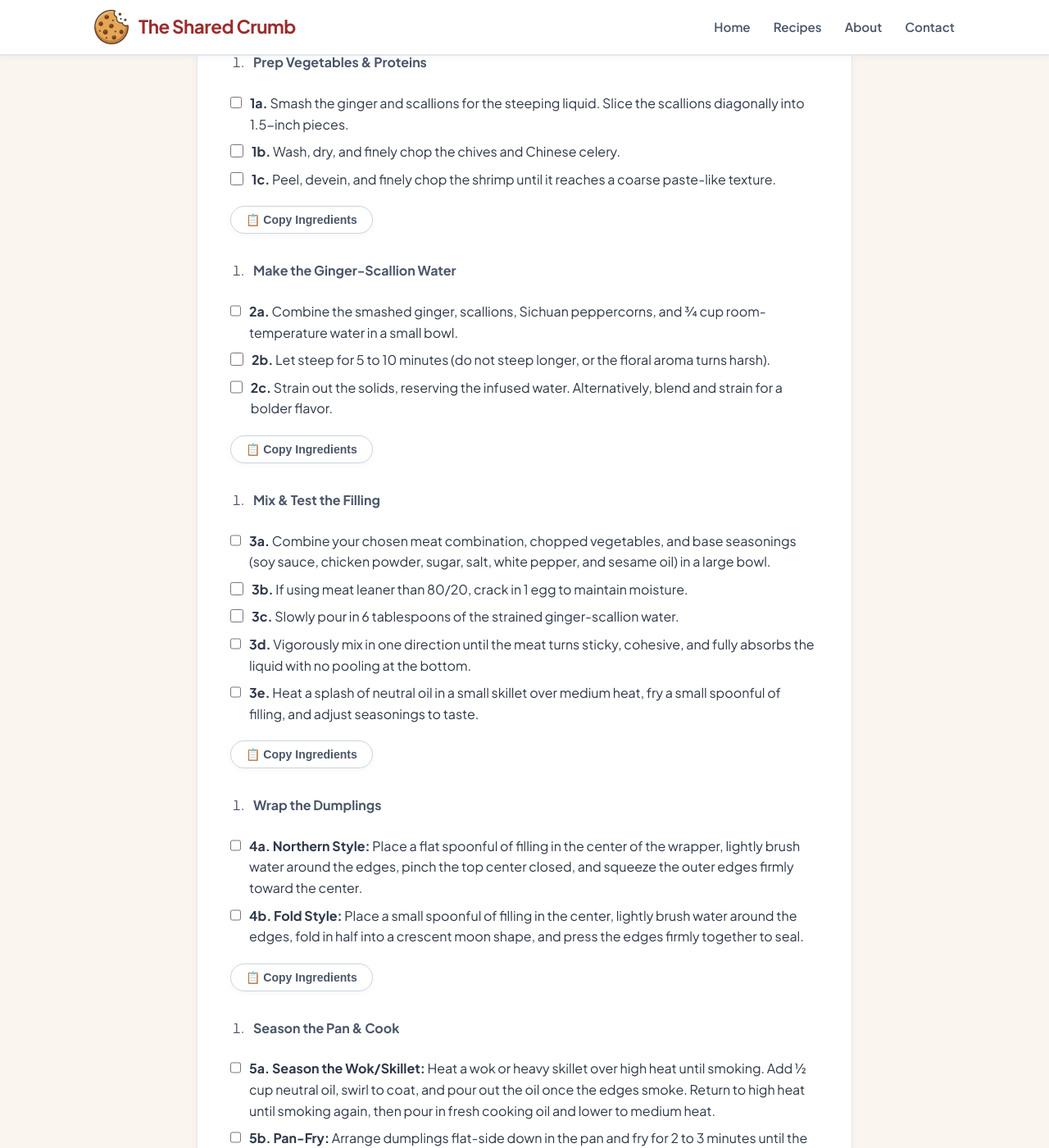
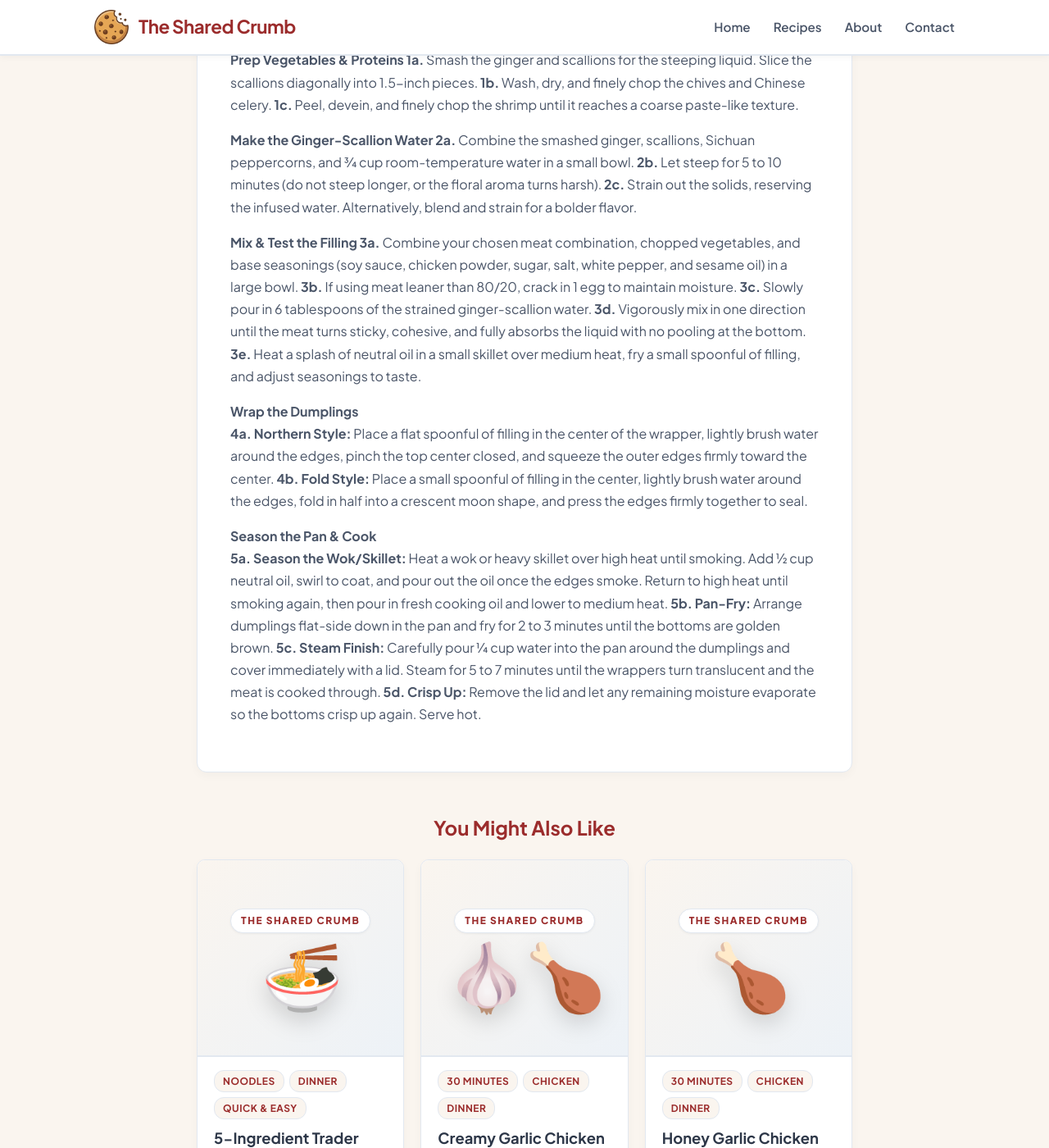
Before and after one commit to TheSharedCrumb/TheSharedCrumb, a Jekyll site: the page built from _recipes/Dumplings_NorthernStyle.md, in a window 1280 px wide and 1400 px high, scrolled down 2870 px. Shown: the whole window at 82% size. Built offline with Jekyll 4.4.1, drawn with Linux system fonts in a browser that asks for light colours; part of the change alters nothing that is shown.

```diff
--- a/_recipes/Dumplings_NorthernStyle.md
+++ b/_recipes/Dumplings_NorthernStyle.md
@@ -58,34 +58,29 @@ Special thanks to Mark for showing us how it's done.
 > **Ingredient Note:** If using meat leaner than 80/20, add 1 whole egg to maintain moisture. Target an 80/20 blend and avoid meat with more than 35% fat.
 
 ### Instructions
-1. **Prep Vegetables & Proteins**
+**Prep Vegetables & Proteins**
+**1a.** Smash the ginger and scallions for the steeping liquid. Slice the scallions diagonally into 1.5-inch pieces.
+**1b.** Wash, dry, and finely chop the chives and Chinese celery.
+**1c.** Peel, devein, and finely chop the shrimp until it reaches a coarse paste-like texture.
 
-  - **1a.** Smash the ginger and scallions for the steeping liquid. Slice the scallions diagonally into 1.5-inch pieces.
-  - **1b.** Wash, dry, and finely chop the chives and Chinese celery.
-  - **1c.** Peel, devein, and finely chop the shrimp until it reaches a coarse paste-like texture.
+**Make the Ginger-Scallion Water**
+**2a.** Combine the smashed ginger, scallions, Sichuan peppercorns, and ¾ cup room-temperature water in a small bowl.
+**2b.** Let steep for 5 to 10 minutes (do not steep longer, or the floral aroma turns harsh).
+**2c.** Strain out the solids, reserving the infused water. Alternatively, blend and strain for a bolder flavor.
 
-2. **Make the Ginger-Scallion Water**
+**Mix & Test the Filling**
+**3a.** Combine your chosen meat combination, chopped vegetables, and base seasonings (soy sauce, chicken powder, sugar, salt, white pepper, and sesame oil) in a large bowl.
+**3b.** If using meat leaner than 80/20, crack in 1 egg to maintain moisture.
+**3c.** Slowly pour in 6 tablespoons of the strained ginger-scallion water.
+**3d.** Vigorously mix in one direction until the meat turns sticky, cohesive, and fully absorbs the liquid with no pooling at the bottom.
+**3e.** Heat a splash of neutral oil in a small skillet over medium heat, fry a small spoonful of filling, and adjust seasonings to taste.
 
-  - **2a.** Combine the smashed ginger, scallions, Sichuan peppercorns, and ¾ cup room-temperature water in a small bowl.
-  - **2b.** Let steep for 5 to 10 minutes (do not steep longer, or the floral aroma turns harsh).
-  - **2c.** Strain out the solids, reserving the infused water. Alternatively, blend and strain for a bolder flavor.
+**Wrap the Dumplings**
+**4a. Northern Style:** Place a flat spoonful of filling in the center of the wrapper, lightly brush water around the edges, pinch the top center closed, and squeeze the outer edges firmly toward the center.
+**4b. Fold Style:** Place a small spoonful of filling in the center, lightly brush water around the edges, fold in half into a crescent moon shape, and press the edges firmly together to seal.
 
-3. **Mix & Test the Filling**
-
-  - **3a.** Combine your chosen meat combination, chopped vegetables, and base seasonings (soy sauce, chicken powder, sugar, salt, white pepper, and sesame oil) in a large bowl.
-  - **3b.** If using meat leaner than 80/20, crack in 1 egg to maintain moisture.
-  - **3c.** Slowly pour in 6 tablespoons of the strained ginger-scallion water.
-  - **3d.** Vigorously mix in one direction until the meat turns sticky, cohesive, and fully absorbs the liquid with no pooling at the bottom.
-  - **3e.** Heat a splash of neutral oil in a small skillet over medium heat, fry a small spoonful of filling, and adjust seasonings to taste.
-
-4. **Wrap the Dumplings**
-
-  - **4a. Northern Style:** Place a flat spoonful of filling in the center of the wrapper, lightly brush water around the edges, pinch the top center closed, and squeeze the outer edges firmly toward the center.
-  - **4b. Fold Style:** Place a small spoonful of filling in the center, lightly brush water around the edges, fold in half into a crescent moon shape, and press the edges firmly together to seal.
-
-5. **Season the Pan & Cook**
-
-  - **5a. Season the Wok/Skillet:** Heat a wok or heavy skillet over high heat until smoking. Add ½ cup neutral oil, swirl to coat, and pour out the oil once the edges smoke. Return to high heat until smoking again, then pour in fresh cooking oil and lower to medium heat.
-  - **5b. Pan-Fry:** Arrange dumplings flat-side down in the pan and fry for 2 to 3 minutes until the bottoms are golden brown.
-  - **5c. Steam Finish:** Carefully pour ¼ cup water into the pan around the dumplings and cover immediately with a lid. Steam for 5 to 7 minutes until the wrappers turn translucent and the meat is cooked through.
-  - **5d. Crisp Up:** Remove the lid and let any remaining moisture evaporate so the bottoms crisp up again. Serve hot.
+**Season the Pan & Cook**
+**5a. Season the Wok/Skillet:** Heat a wok or heavy skillet over high heat until smoking. Add ½ cup neutral oil, swirl to coat, and pour out the oil once the edges smoke. Return to high heat until smoking again, then pour in fresh cooking oil and lower to medium heat.
+**5b. Pan-Fry:** Arrange dumplings flat-side down in the pan and fry for 2 to 3 minutes until the bottoms are golden brown.
+**5c. Steam Finish:** Carefully pour ¼ cup water into the pan around the dumplings and cover immediately with a lid. Steam for 5 to 7 minutes until the wrappers turn translucent and the meat is cooked through.
+**5d. Crisp Up:** Remove the lid and let any remaining moisture evaporate so the bottoms crisp up again. Serve hot.
```
